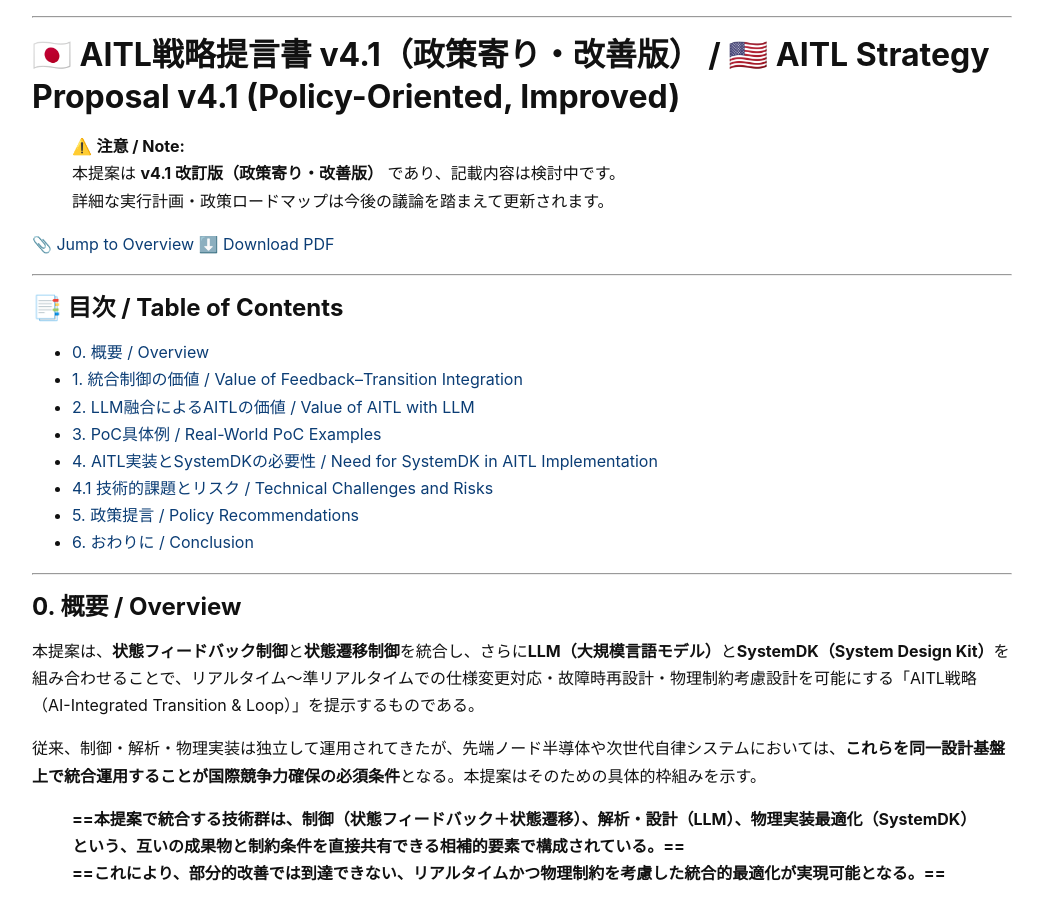
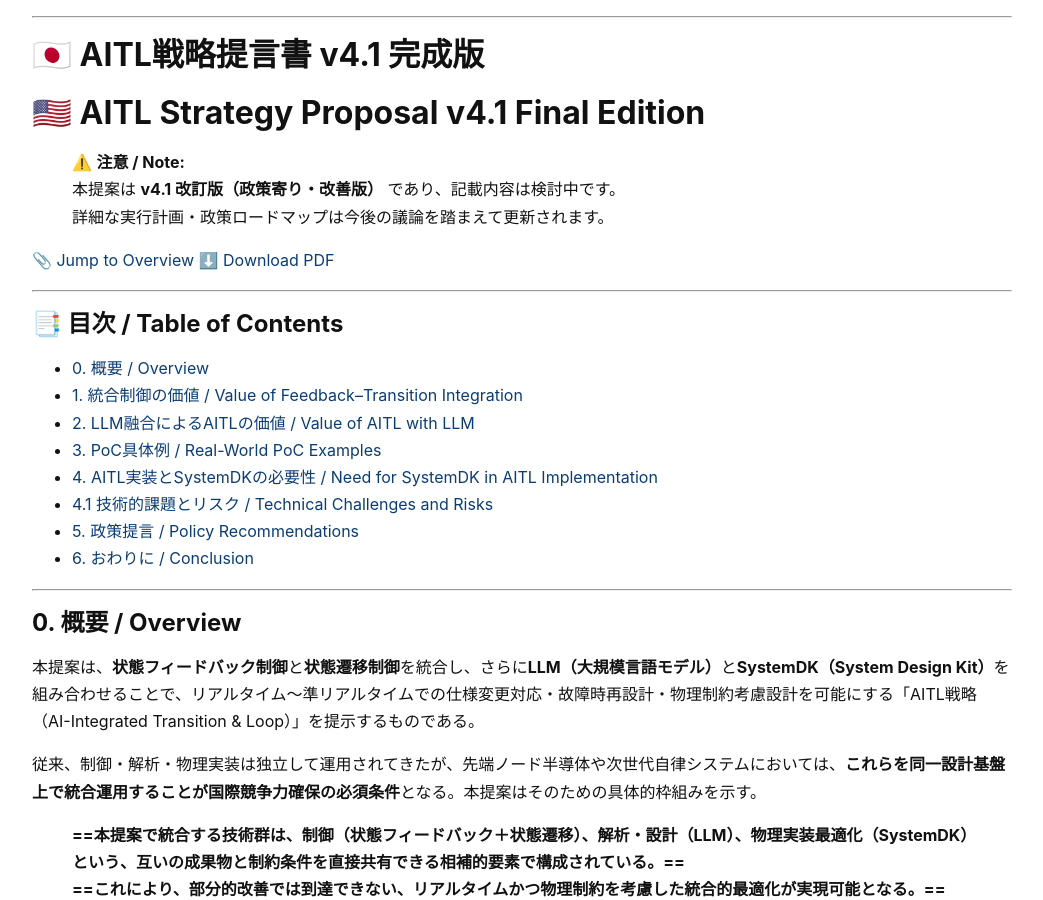
Before and after one commit to Samizo-AITL/AITL-Strategy-Proposal, a Jekyll site: the page built from AITL_Strategy_Proposal_Draft_v4_0.md, in a window 1280 px wide and 900 px high. Shown: the whole window, without its empty margins (118-1161 px from the left). Built offline with Jekyll 4.4.1, drawn with Linux system fonts in a browser that asks for light colours.

Commit message:
Update AITL_Strategy_Proposal_Draft_v4_0.md

```diff
--- a/AITL_Strategy_Proposal_Draft_v4_0.md
+++ b/AITL_Strategy_Proposal_Draft_v4_0.md
@@ -6,7 +6,8 @@ permalink: /AITL_Strategy_Proposal_Draft_v4_0.html
 
 ---
 
-# 🇯🇵 **AITL戦略提言書 v4.1（政策寄り・改善版）** / 🇺🇸 **AITL Strategy Proposal v4.1 (Policy-Oriented, Improved)** {#top}
+# 🇯🇵 **AITL戦略提言書 v4.1 完成版**
+# 🇺🇸 **AITL Strategy Proposal v4.1 Final Edition** {#top}
 
 > ⚠️ **注意 / Note:**
 > 本提案は **v4.1 改訂版（政策寄り・改善版）** であり、記載内容は検討中です。
```
